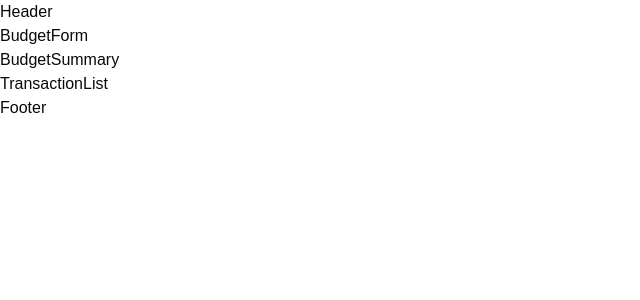
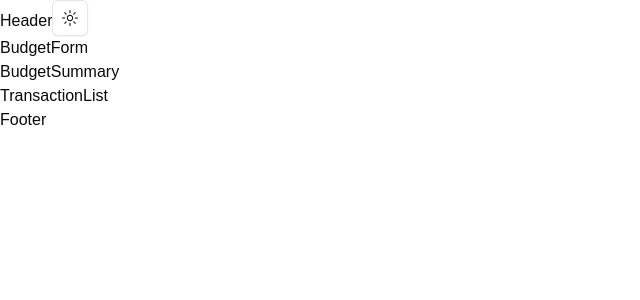
Before and after one commit to niclastanskanen/nextjs-ithogskolan-budget-tracker, a Next.js app: page / in a window 1280 px wide. Shown: the top 300 px of the page, without its empty margins (0-640 px from the left). Built offline with nearby package versions, Linux system fonts and the light colour scheme.

Commit message:
Add ModeToggle component to Header

```diff
--- a/components/Header.tsx
+++ b/components/Header.tsx
@@ -1,5 +1,12 @@
+import { ModeToggle } from "./ModeToggle";
+
 const Header = () => {
-  return <div>Header</div>;
+  return (
+    <div>
+      Header
+      <ModeToggle />
+    </div>
+  );
 };
 
 export default Header;
```
